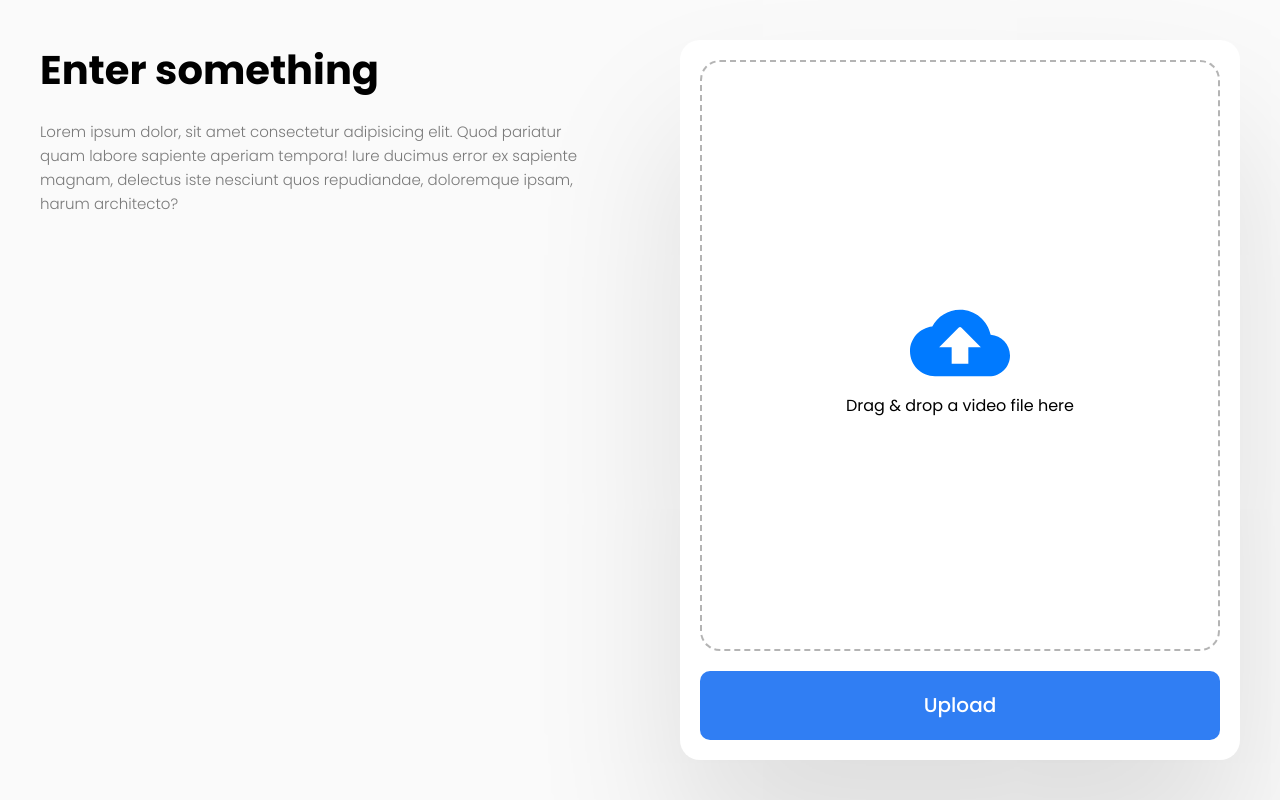
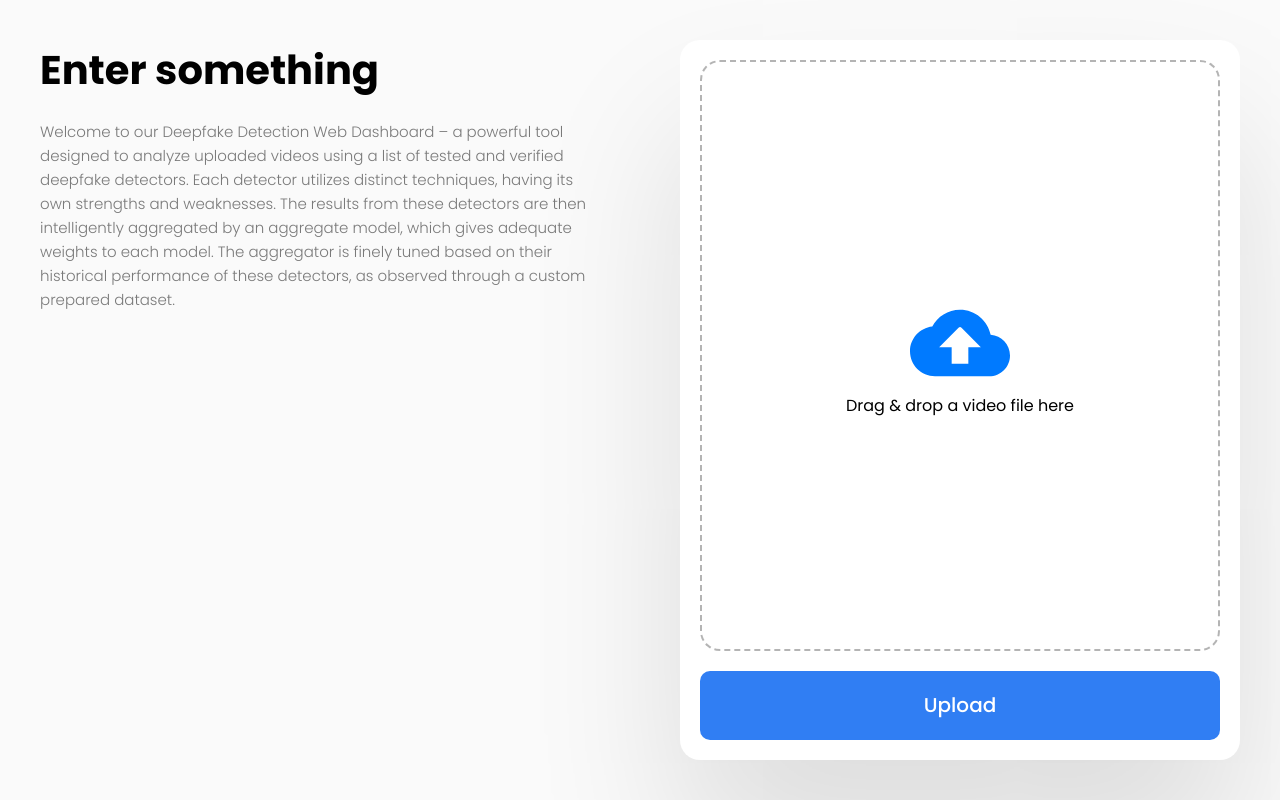
Before and after one commit to teamStarks18/project-repo, a React (Vite) app: page / in a window 1280 px wide. Built offline with nearby package versions, Linux system fonts and the light colour scheme.

Commit message:
Update App.jsx

```diff
--- a/src/App.jsx
+++ b/src/App.jsx
@@ -179,10 +179,7 @@ const App = () => {
             <div className='no-result-content'>
               <div className='main-txt'>Enter something</div>
               <div className='sub-txt'>
-                Lorem ipsum dolor, sit amet consectetur adipisicing elit. Quod
-                pariatur quam labore sapiente aperiam tempora! Iure ducimus
-                error ex sapiente magnam, delectus iste nesciunt quos
-                repudiandae, doloremque ipsam, harum architecto?
+                Welcome to our Deepfake Detection Web Dashboard – a powerful tool designed to analyze uploaded videos using a list of tested and verified deepfake detectors. Each detector utilizes distinct techniques, having its own strengths and weaknesses. The results from these detectors are then intelligently aggregated by an aggregate model, which gives adequate weights to each model. The aggregator is finely tuned based on their historical performance of these detectors, as observed through a custom prepared dataset.
               </div>
             </div>
           )}
```
